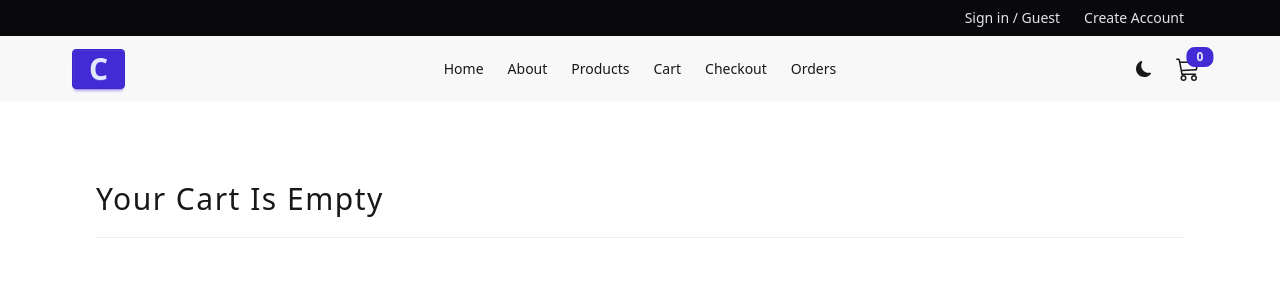
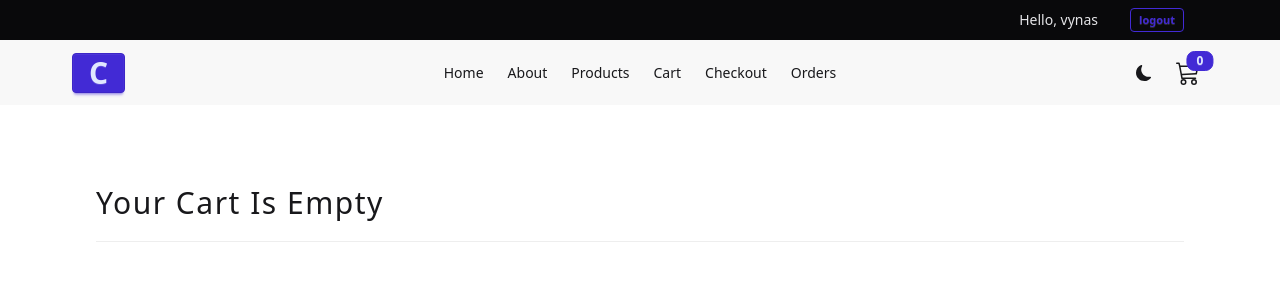
Before and after one commit to BousninaHamda/comfy-store, a React (Vite) app: page /cart in a window 1280 px wide. Shown: the top 300 px of the page. Built offline with nearby package versions, Linux system fonts and the light colour scheme.

Commit message:
logout and access user

```diff
--- a/src/components/Header.jsx
+++ b/src/components/Header.jsx
@@ -1,11 +1,32 @@
-import { Link } from "react-router-dom";
+import { useDispatch, useSelector } from "react-redux";
+import { Link, useNavigate } from "react-router-dom";
+import { clearCart } from "../features/cart/cartSlice";
+import { logoutUser } from "../features/user/userSlice";
 
 const Header = () => {
+  const navigate = useNavigate();
+  const dispatch = useDispatch();
+  const user = useSelector((state) => state.userState.user);
+
+  const handleLogout = () => {
+    navigate("/");
+    dispatch(clearCart());
+    dispatch(logoutUser());
+  };
   return (
     <header className="bg-neutral py-2 text-neutral-content">
       <div className="align-element flex justify-center sm:justify-end">
-        {/* USER */}
-        {/* LINKS */}
+        {user ? (
+          <div className="flex gap-x-2 sm:gap-x-8 items-center">
+            <p className="text-xs sm:text-sm">Hello, {user.userName}</p>
+            <button
+              className="btn btn-xs btn-outline btn-primary"
+              onClick={handleLogout}
+            >
+              logout
+            </button>
+          </div>
+        ) : (
           <div className="flex gap-x-6 justify-center items-center">
             <Link to="/login" className="link link-hover text-xs sm:text-sm">
               Sign in / Guest
@@ -14,6 +35,9 @@
               Create Account
             </Link>
           </div>
+        )}
+        {/* USER */}
+        {/* LINKS */}
       </div>
     </header>
   );
--- a/src/components/NavLinks.jsx
+++ b/src/components/NavLinks.jsx
@@ -1,18 +1,21 @@
+import { useSelector } from "react-redux";
 import { NavLink } from "react-router-dom";
 
 const links = [
   { id: 1, url: "/", text: "home" },
-  { id: 2, url: "/about", text: "about" },
-  { id: 3, url: "/products", text: "products" },
-  { id: 4, url: "/cart", text: "cart" },
-  { id: 5, url: "/checkout", text: "checkout" },
-  { id: 6, url: "/orders", text: "orders" },
+  { id: 2, url: "about", text: "about" },
+  { id: 3, url: "products", text: "products" },
+  { id: 4, url: "cart", text: "cart" },
+  { id: 5, url: "checkout", text: "checkout" },
+  { id: 6, url: "orders", text: "orders" },
 ];
 const NavLinks = () => {
+  const user = useSelector((state) => state.userState.user);
   return (
     <>
       {links.map((link) => {
         const { id, url, text } = link;
+        if ((url === "checkout" || url === "orders") && !user) return null;
         return (
           <li key={id}>
             <NavLink to={url} className="capitalize">
--- a/src/features/user/userSlice.js
+++ b/src/features/user/userSlice.js
@@ -25,7 +25,9 @@
       console.log("login");
     },
     logoutUser: (state) => {
-      console.log("logout");
+      state.user = null;
+      localStorage.removeItem("user");
+      toast.success("Logged out successfully");
     },
     toggleTheme: (state) => {
       const { dracula, winter } = themes;
--- a/src/pages/Cart.jsx
+++ b/src/pages/Cart.jsx
@@ -3,8 +3,7 @@
 import { Link } from "react-router-dom";
 
 const Cart = () => {
-  //temp
-  const user = null;
+  const user = useSelector((state) => state.userState.user);
   const numItemsInCart = useSelector((state) => state.cartState.numItemsInCart);
 
   if (numItemsInCart === 0) {
```
Lines whose indentation alone changed are shown as unchanged.
